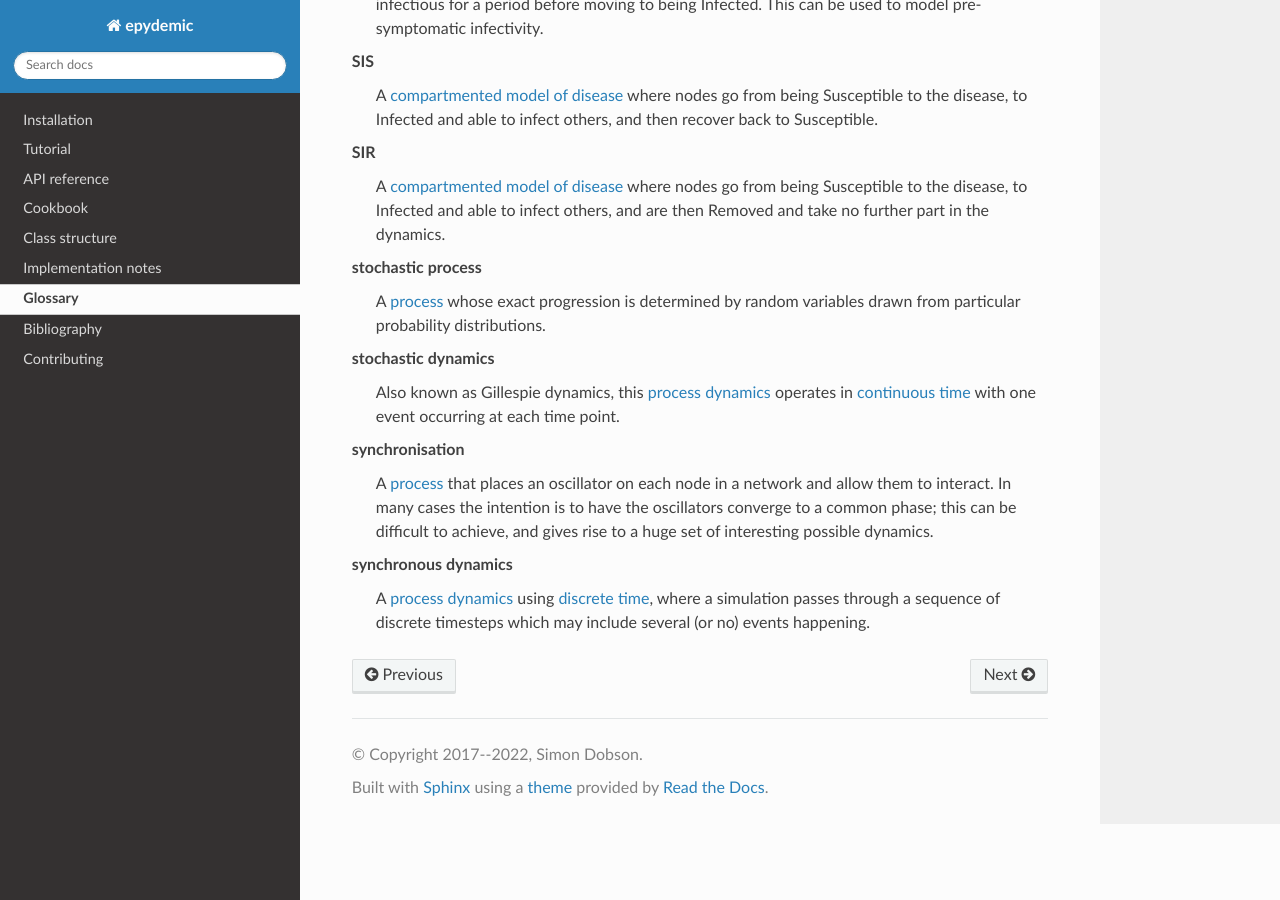
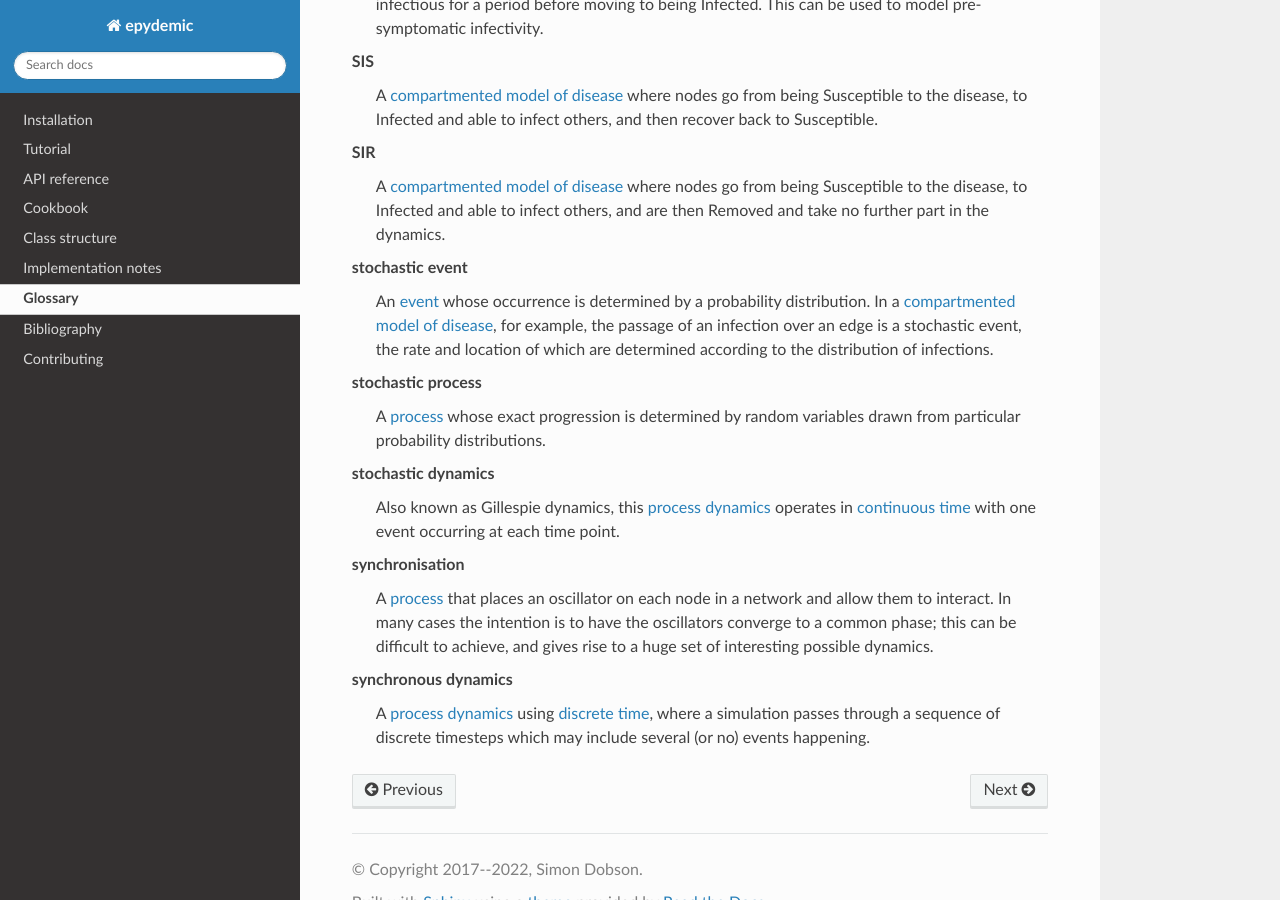
Before and after one commit to simoninireland/epydemic, a Sphinx documentation site: the page built from doc/glossary.rst, in a window 1280 px wide and 900 px high, scrolled down 2729 px. Built offline with Sphinx 7.4.7 and the Read the Docs theme 2.0.0, drawn with Linux system fonts in a browser that asks for light colours; cross-references to code outside the pages are shown as plain code.

Commit message:
Added more terms

```diff
--- a/doc/glossary.rst
+++ b/doc/glossary.rst
@@ -166,6 +166,13 @@ Glossary
       Susceptible to the disease, to Infected and able to infect others,
       and are then Removed and take no further part in the dynamics.
 
+   stochastic event
+      An :term:`event` whose occurrence is determined by a
+      probability distribution. In a  :term:`compartmented model of
+      disease`, for example, the passage of an infection over an edge
+      is a stochastic event, the rate and location of which are
+      determined according to the distribution of infections.
+
    stochastic process
       A :term:`process` whose exact progression is determined by random
       variables drawn from particular probability distributions.
```
